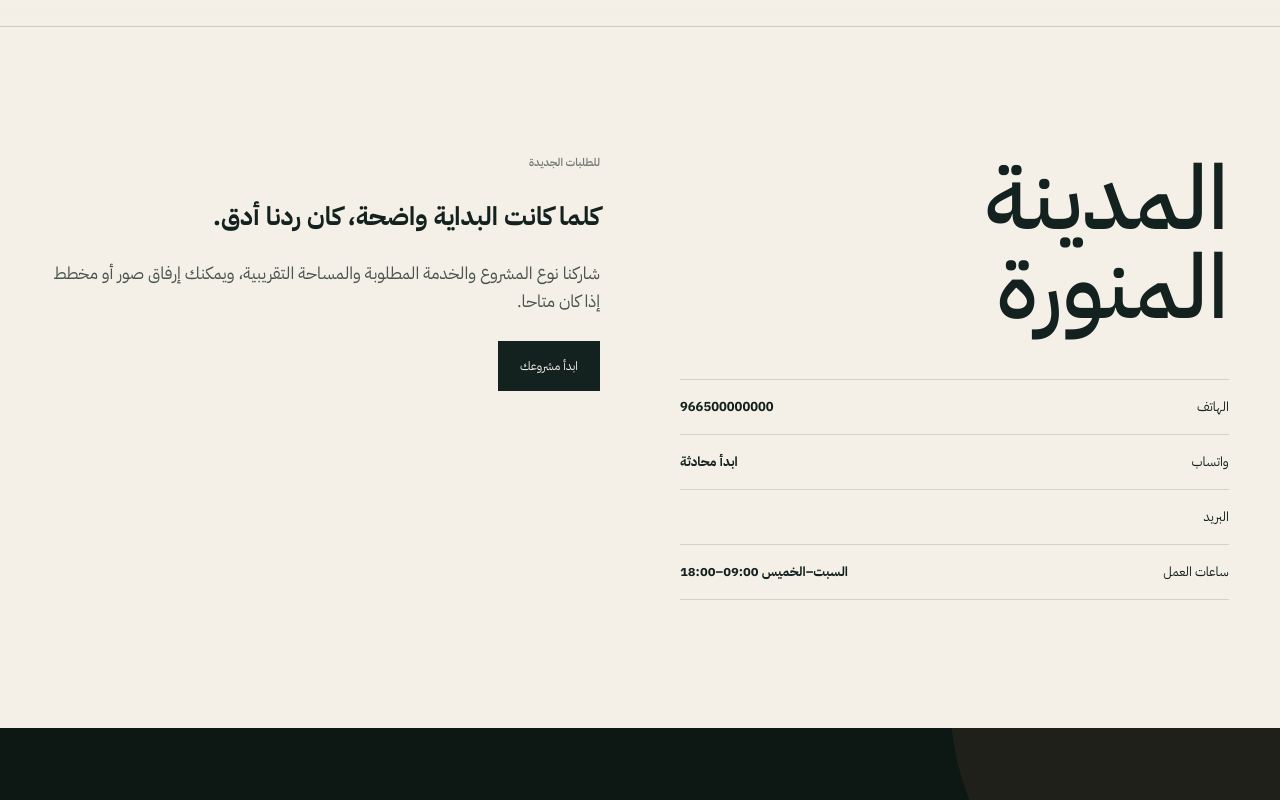
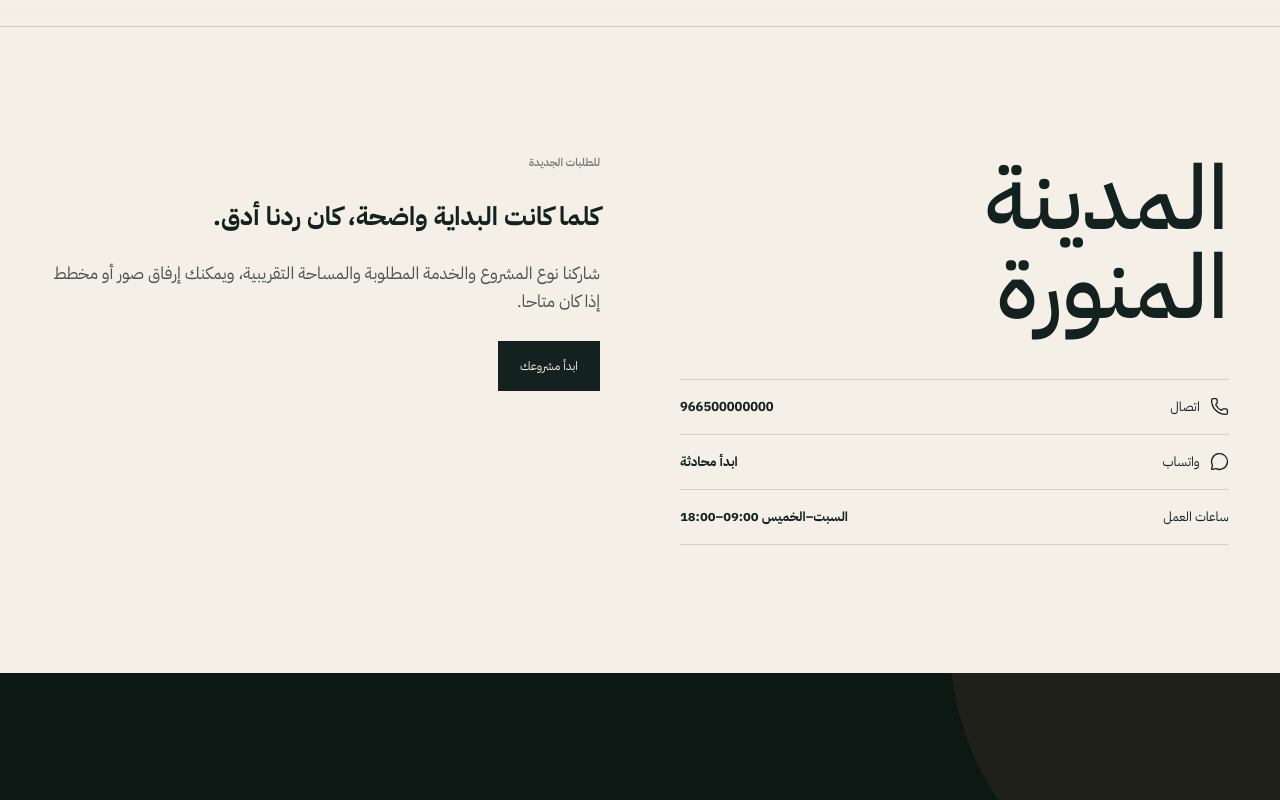
Before and after one commit to yahiashahin65/ruqi, a Next.js app: page /contact in a window 1280 px wide. Shown: the part 499-1299 px from the top of the page. Built offline with nearby package versions, Linux system fonts and the light colour scheme; no server answers.

Commit message:
Update contact page metadata and layout

```diff
--- a/src/app/contact/page.tsx
+++ b/src/app/contact/page.tsx
@@ -1,36 +1,175 @@
 import type { Metadata } from "next";
 import Link from "next/link";
+import {
+  Ghost,
+  MessageCircle,
+  Music2,
+  Phone
+} from "lucide-react";
+
 import { PageHero } from "@/components/PageHero";
 import { getPublicSettings } from "@/lib/firebase/data";
 import { pageMetadata } from "@/lib/seo";
 
 export const metadata: Metadata = pageMetadata({
-  title: "تواصل مع رقي الجمال | تصميم داخلي في المدينة المنورة",
-  description: "تواصل لطلب تصميم داخلي أو تنفيذ أو تجديد في المدينة المنورة.",
+  title: "تواصل مع رُقِيّ الجمال | تصميم داخلي في المدينة المنورة",
+  description:
+    "تواصل مع رُقِيّ الجمال لطلب تصميم داخلي أو تنفيذ أو تجديد في المدينة المنورة.",
   path: "/contact"
 });
 
 export default async function ContactPage() {
   const settings = await getPublicSettings();
+
   return (
     <main className="page-main">
-      <PageHero eyebrow="تواصل معنا" title={<>ابدأ بمحادثة<br />واضحة.</>} lead="إذا عندك مخطط أو صور أو مساحة قائمة، شاركنا التفاصيل الأساسية وسنرتب الخطوة التالية." />
+      <PageHero
+        eyebrow="تواصل معنا"
+        title={
+          <>
+            ابدأ بمحادثة
+            <br />
+            واضحة.
+          </>
+        }
+        lead="إذا عندك مخطط أو صور أو مساحة قائمة، شاركنا التفاصيل الأساسية وسنرتب الخطوة التالية."
+      />
+
       <section className="section">
         <div className="shell contact-grid">
           <div>
-            <h2 className="contact-big">المدينة<br />المنورة</h2>
+            <h2 className="contact-big">
+              المدينة
+              <br />
+              المنورة
+            </h2>
+
             <div className="contact-list">
-              <a href={`tel:${settings.phone}`}><span>الهاتف</span><strong>{settings.phone}</strong></a>
-              <a href={`https://wa.me/${settings.whatsapp}`} target="_blank" rel="noreferrer"><span>واتساب</span><strong>ابدأ محادثة</strong></a>
-              <a href={`mailto:${settings.email}`}><span>البريد</span><strong>{settings.email}</strong></a>
-              <div><span>ساعات العمل</span><strong>{settings.businessHours}</strong></div>
+              <a href={`tel:${settings.phone}`}>
+                <span
+                  style={{
+                    display: "inline-flex",
+                    alignItems: "center",
+                    gap: "10px"
+                  }}
+                >
+                  <Phone size={19} strokeWidth={1.7} />
+                  اتصال
+                </span>
+
+                <strong>
+                  {settings.phone}
+                </strong>
+              </a>
+
+              <a
+                href={`https://wa.me/${settings.whatsapp}`}
+                target="_blank"
+                rel="noreferrer"
+              >
+                <span
+                  style={{
+                    display: "inline-flex",
+                    alignItems: "center",
+                    gap: "10px"
+                  }}
+                >
+                  <MessageCircle
+                    size={19}
+                    strokeWidth={1.7}
+                  />
+                  واتساب
+                </span>
+
+                <strong>
+                  ابدأ محادثة
+                </strong>
+              </a>
+
+              {settings.tiktok && (
+                <a
+                  href={settings.tiktok}
+                  target="_blank"
+                  rel="noreferrer"
+                >
+                  <span
+                    style={{
+                      display: "inline-flex",
+                      alignItems: "center",
+                      gap: "10px"
+                    }}
+                  >
+                    <Music2
+                      size={19}
+                      strokeWidth={1.7}
+                    />
+                    تيك توك
+                  </span>
+
+                  <strong>
+                    تابعنا
+                  </strong>
+                </a>
+              )}
+
+              {settings.snapchat && (
+                <a
+                  href={settings.snapchat}
+                  target="_blank"
+                  rel="noreferrer"
+                >
+                  <span
+                    style={{
+                      display: "inline-flex",
+                      alignItems: "center",
+                      gap: "10px"
+                    }}
+                  >
+                    <Ghost
+                      size={19}
+                      strokeWidth={1.7}
+                    />
+                    سناب شات
+                  </span>
+
+                  <strong>
+                    تابعنا
+                  </strong>
+                </a>
+              )}
+
+              <div>
+                <span>
+                  ساعات العمل
+                </span>
+
+                <strong>
+                  {settings.businessHours}
+                </strong>
+              </div>
             </div>
           </div>
+
           <div className="prose">
-            <p className="eyebrow">للطلبات الجديدة</p>
-            <h2>كلما كانت البداية واضحة، كان ردنا أدق.</h2>
-            <p>شاركنا نوع المشروع والخدمة المطلوبة والمساحة التقريبية، ويمكنك إرفاق صور أو مخطط إذا كان متاحا.</p>
-            <Link className="button button--solid" href="/start-project">ابدأ مشروعك</Link>
+            <p className="eyebrow">
+              للطلبات الجديدة
+            </p>
+
+            <h2>
+              كلما كانت البداية واضحة، كان ردنا أدق.
+            </h2>
+
+            <p>
+              شاركنا نوع المشروع والخدمة المطلوبة والمساحة
+              التقريبية، ويمكنك إرفاق صور أو مخطط إذا كان متاحا.
+            </p>
+
+            <Link
+              className="button button--solid"
+              href="/start-project"
+            >
+              ابدأ مشروعك
+            </Link>
           </div>
         </div>
       </section>
```
